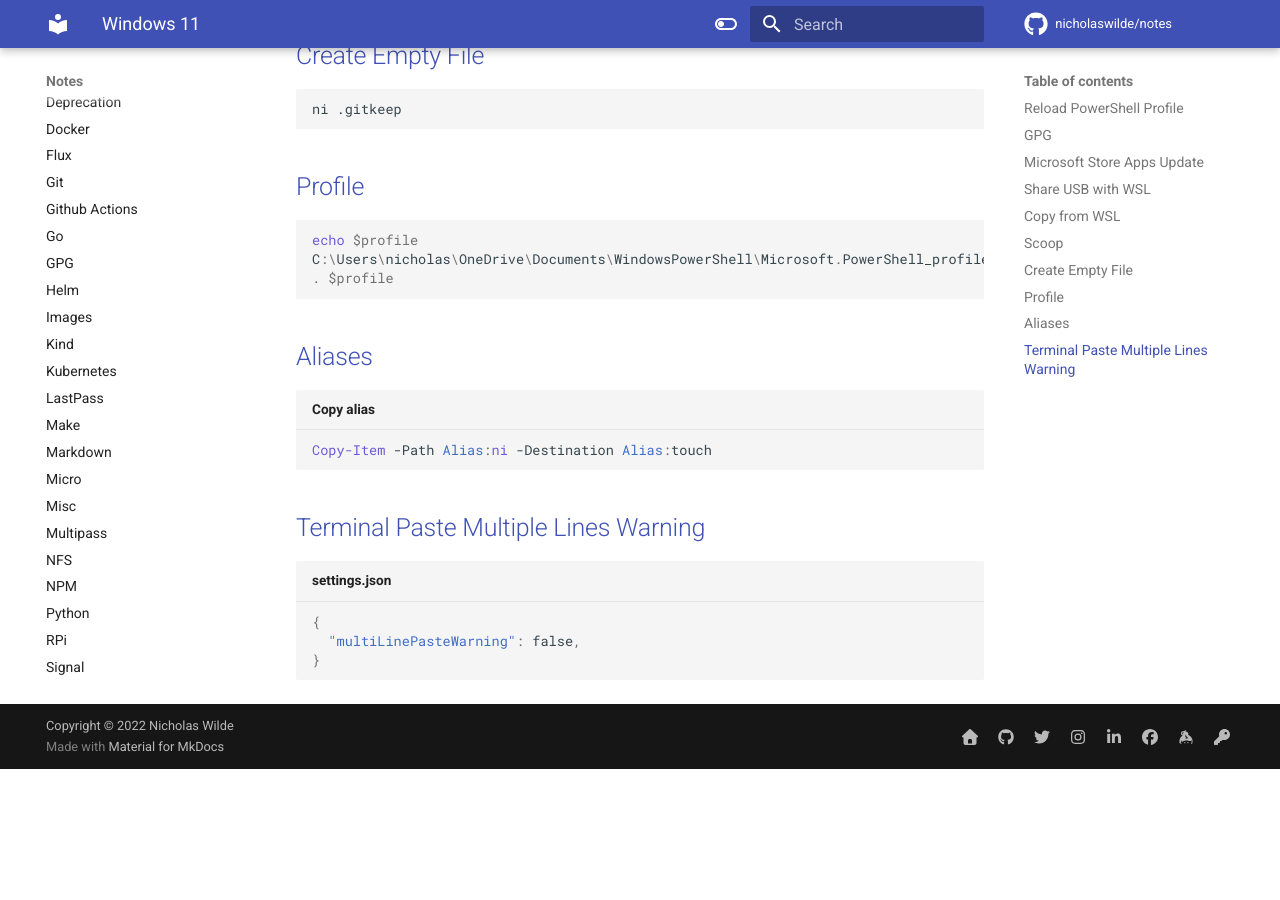
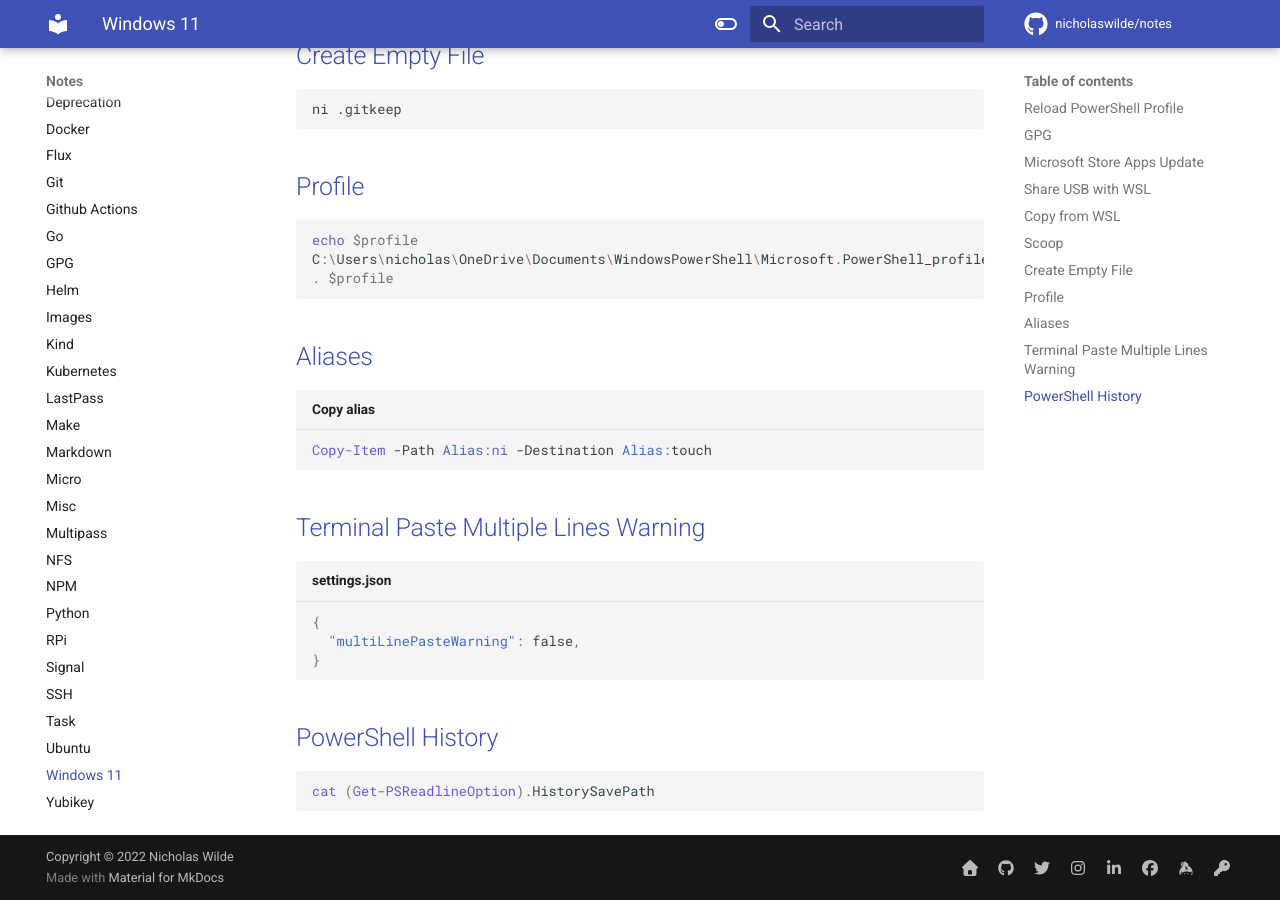
Before and after one commit to nicholaswilde/notes, an MkDocs documentation site: the page built from docs/w11.md, in a window 1280 px wide and 900 px high, scrolled down 1085 px. Built offline with MkDocs 1.6.1 and Material for MkDocs 9.7.7, drawn with Linux system fonts in a browser that asks for light colours; comment, search, counter and statistics services are not loaded; before the commit the page ends 1854 px from its top, so only the background shows below that.

Commit message:
Add history
Signed-off-by: nιcнolaѕ wιlde <ncwilde43@gmail.com>

````diff
--- a/docs/w11.md
+++ b/docs/w11.md
@@ -69,6 +69,12 @@
 }
 ```
 
+## [PowerShell History][8]
+
+```Powershell
+cat (Get-PSReadlineOption).HistorySavePath
+```
+
 [1]: https://social.technet.microsoft.com/Forums/windows/en-US/5ac7daa9-54e6-43c0-9746-293dcb8ef2ec/
 [2]: https://devblogs.microsoft.com/commandline/connecting-usb-devices-to-wsl/
 [3]: https://www.raymondcamden.com/2017/10/19/copying-to-clipboard-with-windows-subsystem-for-linux
````
Also changed, not shown: other parts of docs/w11.md (+1 -0 lines).
